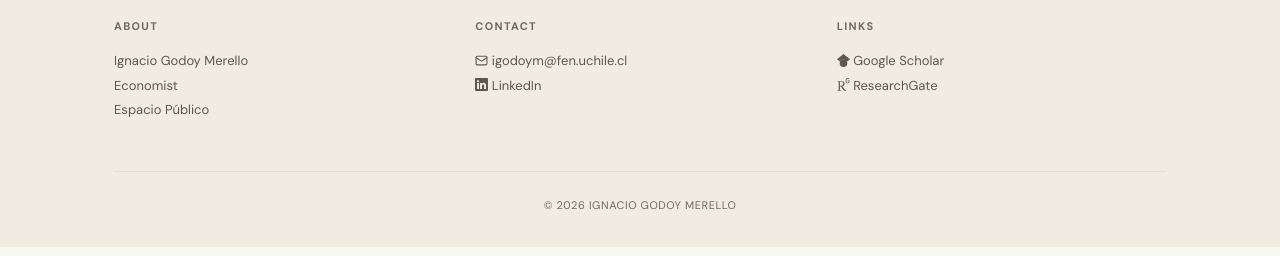
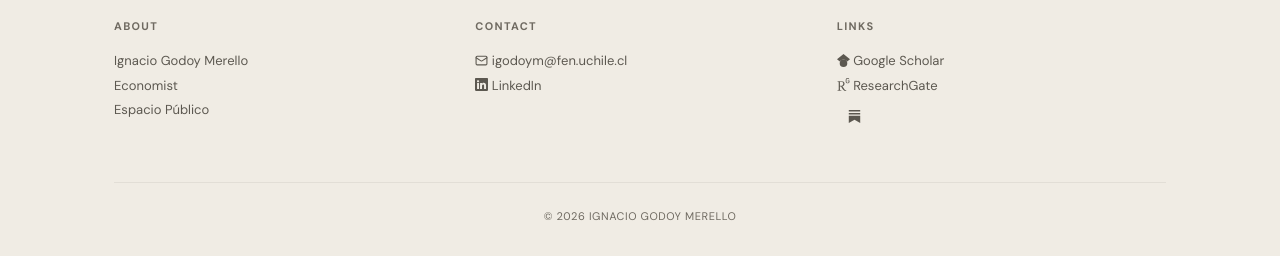
Before and after one commit to igodoymerello/igodoymerello.github.io, a Jekyll site: the page built from _pages/home.md, in a window 1280 px wide. Shown: the part 1399-1655 px from the top of the page. Built offline with Jekyll 4.4.1, drawn with Linux system fonts in a browser that asks for light colours.

Commit message:
footer.html

```diff
--- a/_includes/footer.html
+++ b/_includes/footer.html
@@ -19,8 +19,9 @@
     <div>
       <h2 class="footer-heading">Links</h2>
       <p>
-        {% if site.links.google_scholar and site.links.google_scholar != "" %}<a href="{{ site.links.google_scholar }}">{% include icon.html name="google-scholar" %} Google Scholar</a><br>{% endif %}
+        {% if site.links.google_scholar and site.links.google_scholar != "" %}<a href="{{ site.links.google_scholar }}" target="_blank" rel="noopener noreferrer">{% include icon.html name="google-scholar" %} Google Scholar</a><br>{% endif %}
         {% if site.links.researchgate and site.links.researchgate != "" %}<a href="{{ site.links.researchgate }}" target="_blank" rel="noopener noreferrer">{% include icon.html name="researchgate" %} ResearchGate</a><br>{% endif %}
+        {% if site.links.substack and site.links.substack != "" %}<a href="{{ site.links.substack }}" class="icon-link" title="Substack" aria-label="Substack" target="_blank" rel="noopener noreferrer">{% include icon.html name="substack" %}</a>{% endif %}
       </p>
     </div>
   </div>
```
